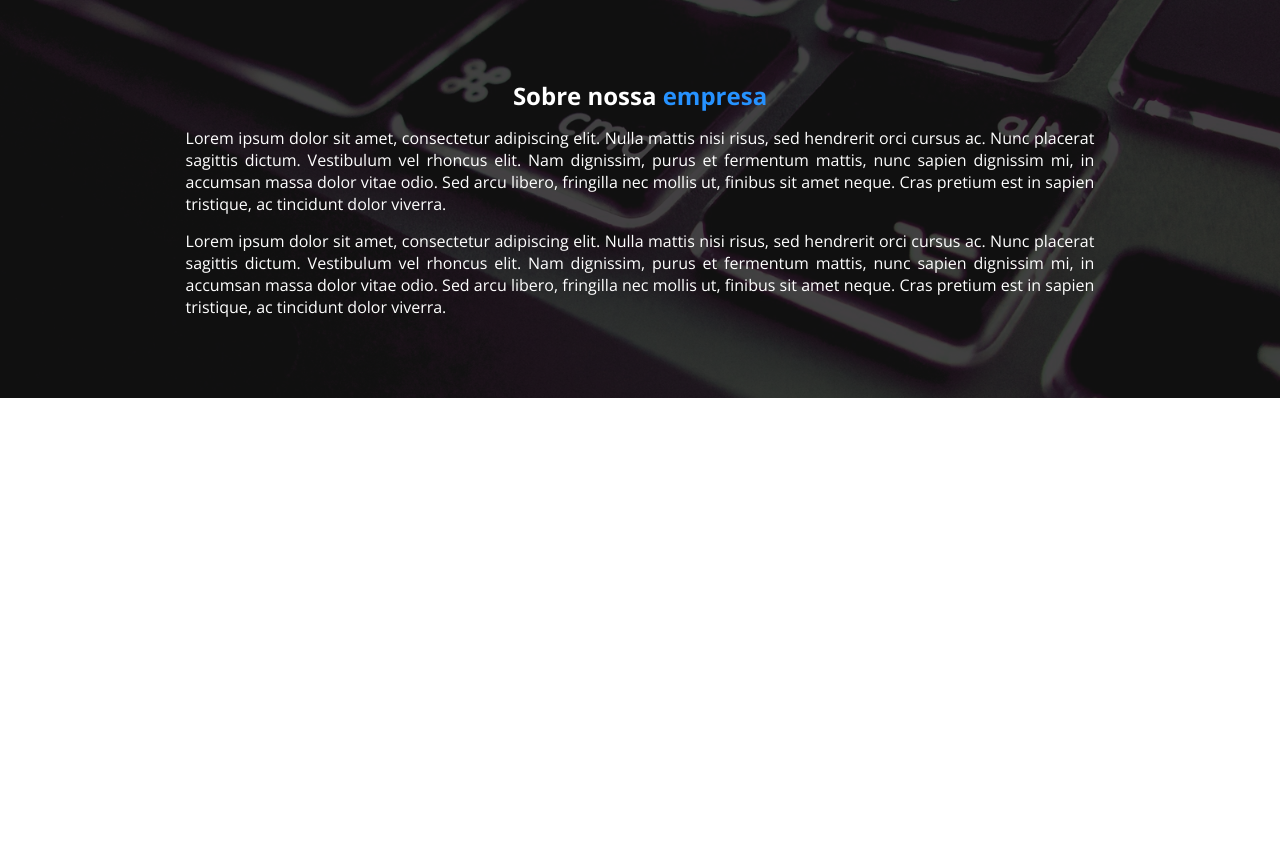
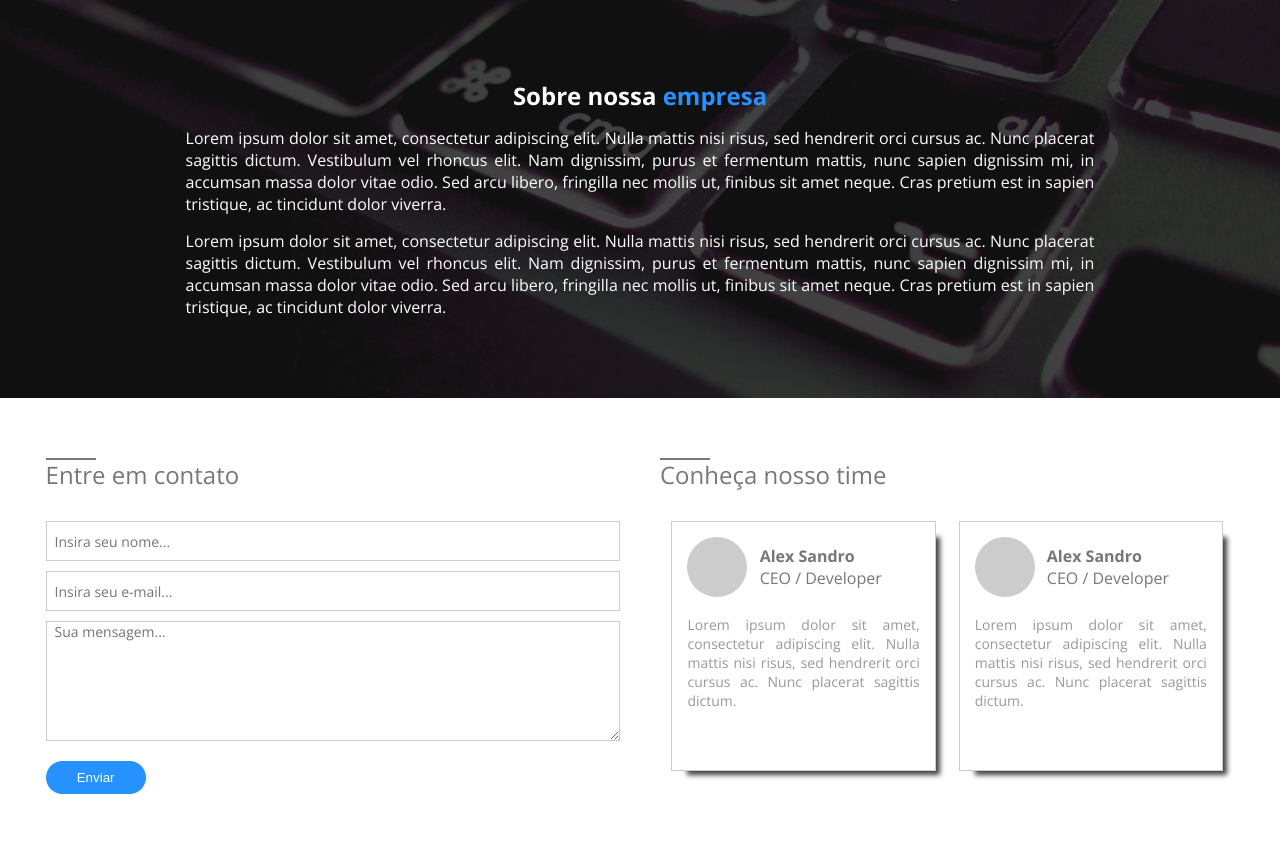
Before and after one commit to alexsrs/projeto_06_BlackCode, a PHP site: page / in a window 1280 px wide. Shown: the part 1241-2102 px from the top of the page. Before the commit the page ends 1639 px from the top, so only its background shows below. Run offline with PHP 8.4, Linux system fonts and the light colour scheme; some libraries are stand-ins or nearby versions.

Commit message:
Implementado seção de contato

```diff
--- a/css/style.css
+++ b/css/style.css
@@ -245,9 +245,135 @@ section.parallax p{
 	left: 0;
 }
 
+section.final-section{
+	padding: 30px 0;
+}
+
+.w50{
+	float: left;
+	width: 50%;
+	padding: 0 20px;
+	margin: 30px 0;
+}
+
+section.final-section h2{
+	position: relative;
+	font-weight: lighter;
+	color: #777777;
+	font-size: 24px;
+}
+
+section.final-section h2 > .borda-efeito{
+	width: 50px;
+	height: 2px;
+	background: #777777;
+	position: absolute;
+}
+
+.contato form{
+	margin-top: 30px;
+}
+
+.contato input:not([type=submit]){
+	font-family: "Open Sans";
+	font-size: 14px;
+	width: 100%;
+	height: 40px;
+	border: 1px solid #cccccc;
+	display: block;
+	padding-left: 8px;
+	margin-top: 10px;
+}
+
+.contato textarea{
+	font-family: "Open Sans";
+	font-size: 14px;
+	margin-top: 10px;
+	padding-left: 8px;
+	width: 100%;
+	height: 120px;
+	border: 1px solid #cccccc;
+	resize: vertical;
+
+}
+
+.contato input[type=submit]{
+	cursor: pointer;
+	background: #2692ff;
+	color: white;
+	border: 0;
+	width: 100px;
+	height: 33px;
+	border-radius: 30px;
+	margin-top: 15px;
+}
+
+.time > .w50{
+	width: 46%;
+	margin: 30px 2%;
+}
+
+
+.equipe-single{
+	padding: 15px 15px;
+	border: 1px solid #cccccc;
+	min-height: 250px;
+	padding-bottom: 30px;
+	-webkit-box-shadow: 10px 10px 5px -6px rgba(0,0,0,0.75);
+	-moz-box-shadow: 10px 10px 5px -6px rgba(0,0,0,0.75);
+	box-shadow: 10px 10px 5px -6px rgba(0,0,0,0.75);
+}s
+
+
+
+.topo-box-usuario{
+	padding-bottom: 10px;
+	border-bottom: 1px solid #cccccc;
+}
+
+.box-avatar{
+	display: inline-block;
+	width: 60px;
+	height: 60px;
+	border-radius: 50%;
+	background: #cccccc;
+	vertical-align: middle;
+	/*Aplicar background-image om a imagem desejada */
+}
+
+.info-usuario{
+	display: inline-block;
+	color: #777777;
+	padding-left: 8px;
+	vertical-align: middle;
+
+}
+
+.descricao-usuario-box{
+	color: #999999;
+	font-weight: lighter;
+	font-size: 14px;
+	margin-top: 18px;
+	text-align: justify;
+}
+
+
+
+
+
+
 @media screen and (max-width: 768px){
 	.box-planos-single{
 		width: 100%;
 		margin: 10px 0;
 	}
-}s
+
+	.w50{
+		width: 100%;
+	}
+
+	.time > .w50{
+		width: 100%;
+		margin: 30px 0%;
+	}
+}
--- a/index.php
+++ b/index.html
@@ -91,18 +91,61 @@
                     </div><!--center-->
                 </section><!--box-planos-->
             </section><!--planos-->
-
-
             <section class="parallax">
                 <div class="overlay-parallax"></div>
                 <div class="center">
                     <h2>Sobre nossa <span style="color: #2692FF;">empresa</span></h2>
                     <p>Lorem ipsum dolor sit amet, consectetur adipiscing elit. Nulla mattis nisi risus, sed hendrerit orci cursus ac. Nunc placerat sagittis dictum. Vestibulum vel rhoncus elit. Nam dignissim, purus et fermentum mattis, nunc sapien dignissim mi, in accumsan massa dolor vitae odio. Sed arcu libero, fringilla nec mollis ut, finibus sit amet neque. Cras pretium est in sapien tristique, ac tincidunt dolor viverra.</p>
                     <p>Lorem ipsum dolor sit amet, consectetur adipiscing elit. Nulla mattis nisi risus, sed hendrerit orci cursus ac. Nunc placerat sagittis dictum. Vestibulum vel rhoncus elit. Nam dignissim, purus et fermentum mattis, nunc sapien dignissim mi, in accumsan massa dolor vitae odio. Sed arcu libero, fringilla nec mollis ut, finibus sit amet neque. Cras pretium est in sapien tristique, ac tincidunt dolor viverra.</p>
-
                 </div><!--center-->
             </section><!--parallax-->
 
+            <section class="final-section">
+                <div class="center">
+                    <div class="w50 contato">
+                        <h2><div class="borda-efeito"></div>Entre em contato</h2>
+                        <form>
+                            <input type="text" placeholder="Insira seu nome..." name="">
+                            <input type="email" placeholder="Insira seu e-mail..." name="">
+                            <textarea placeholder="Sua mensagem..."></textarea>
+                            <input type="submit" value="Enviar" name="">
+                        </form>
+                    </div><!--w50-->
+
+                    <div class="w50 time">
+                        <h2><div class="borda-efeito"></div>Conheça nosso time</h2>
+
+                        <div class="w50 equipe-single">
+                            <div class="topo-box-usuario">
+                                <div class="box-avatar"></div><!--box-avatar-->
+                                <div class="info-usuario">
+                                    <p style="font-weight: bold;">Alex Sandro</p>
+                                    <p style="font-weight: italic;">CEO / Developer</p>
+                                </div><!--info-usuario-->
+                            </div><!--topo-box-usuario-->
+                            <div class="descricao-usuario-box">
+                                <p>Lorem ipsum dolor sit amet, consectetur adipiscing elit. Nulla mattis nisi risus, sed hendrerit orci cursus ac. Nunc placerat sagittis dictum.</p>
+                            </div><!--descricao-usuario-box-->
+                        </div><!--w50 equipe-single-->
+                        <div class="w50 equipe-single">
+                            <div class="topo-box-usuario">
+                                <div class="box-avatar"></div><!--box-avatar-->
+                                <div class="info-usuario">
+                                    <p style="font-weight: bold;">Alex Sandro</p>
+                                    <p style="font-weight: italic;">CEO / Developer</p>
+                                </div><!--info-usuario-->
+                            </div><!--topo-box-usuario-->
+                            <div class="descricao-usuario-box">
+                                <p>Lorem ipsum dolor sit amet, consectetur adipiscing elit. Nulla mattis nisi risus, sed hendrerit orci cursus ac. Nunc placerat sagittis dictum.</p>
+                            </div><!--descricao-usuario-box-->
+                        </div><!--w50 equipe-single-->
+
+
+                        <div class="clear"></div>
+                    </div><!--w50-->
+                    <div class="clear"></div>
+                </div><!--center-->
+            </section><!--final-section-->
 
         </body>
     </html>
```
